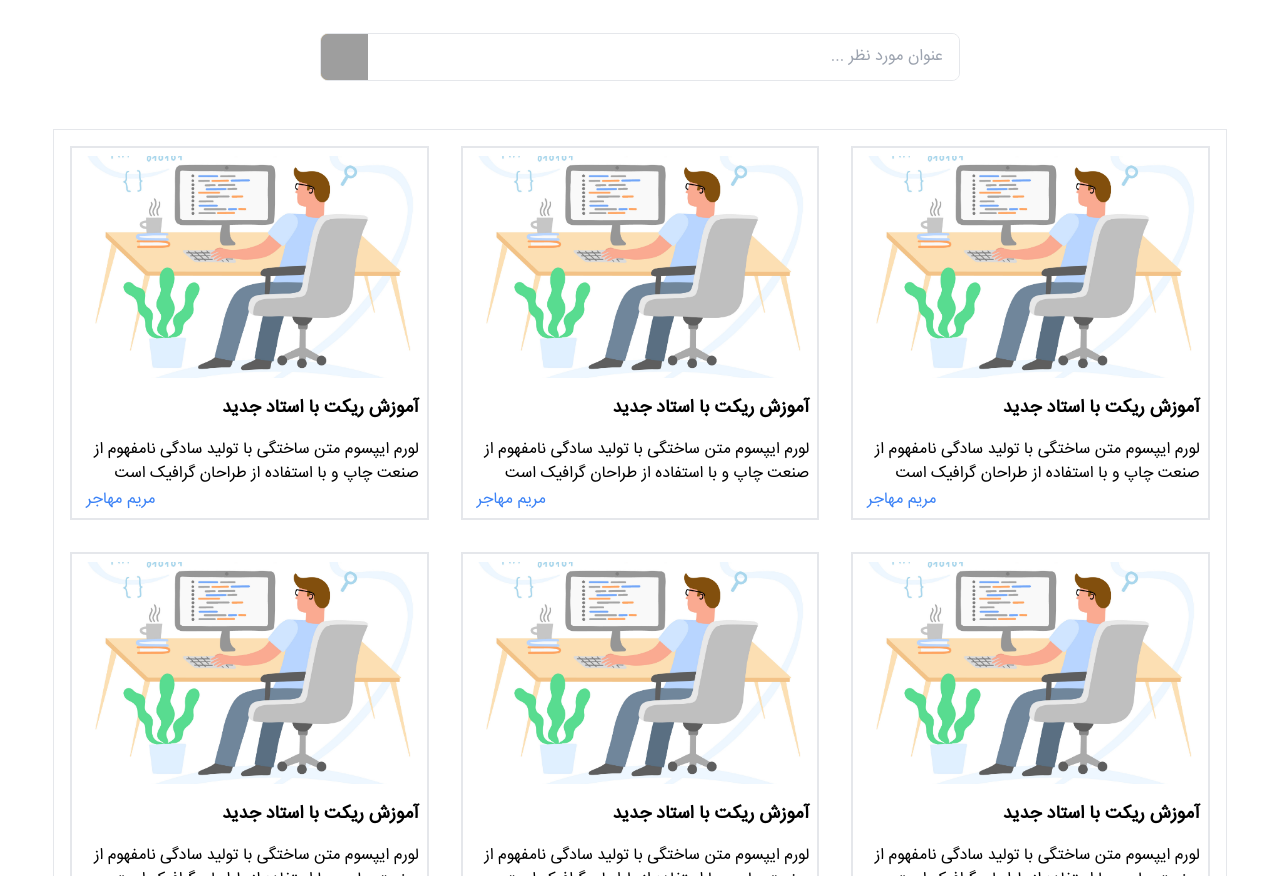
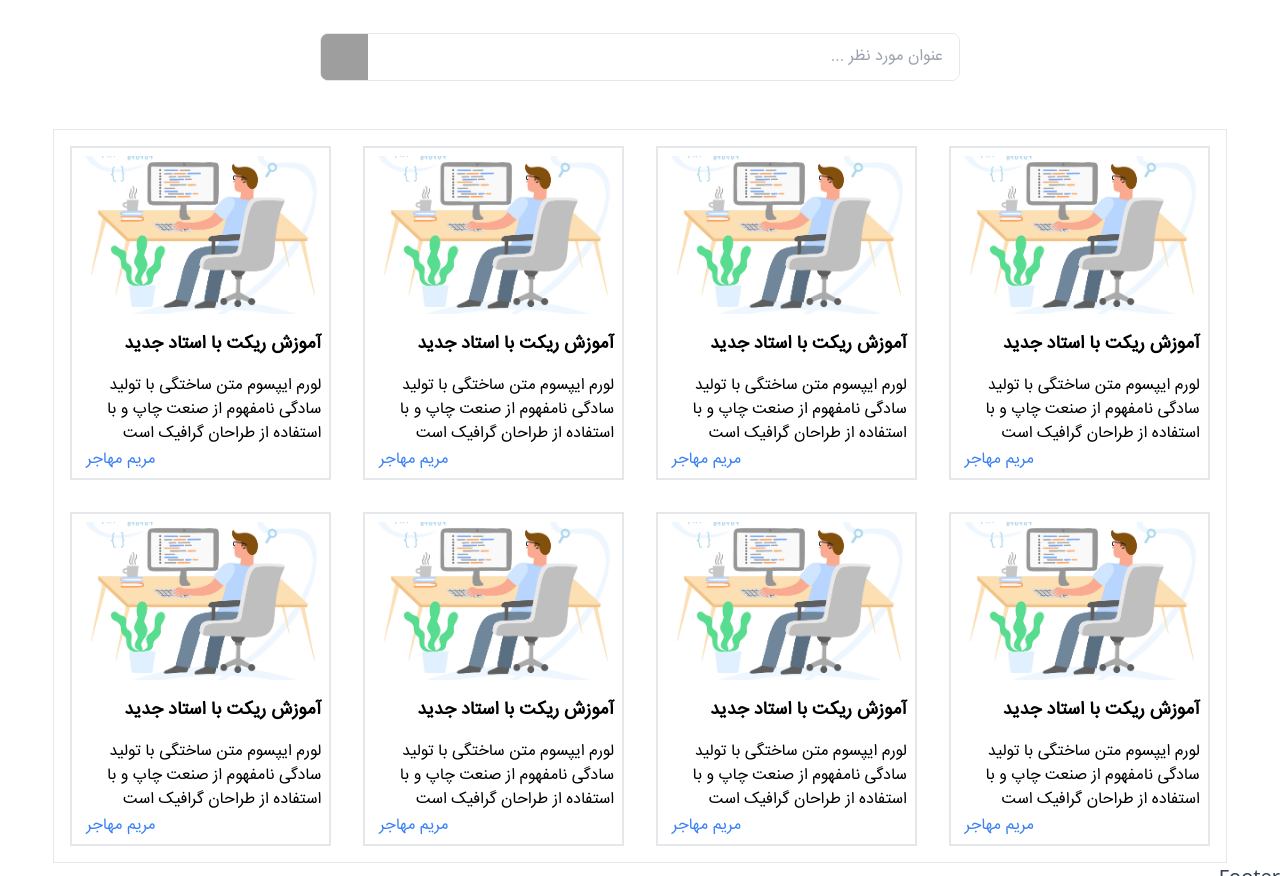
Before and after one commit to arefsalarieh/Educational-website, a React (Vite) app: page /NewsArticle in a window 1280 px wide. Shown: the part 580-1456 px from the top of the page. Built offline with nearby package versions, Linux system fonts and the light colour scheme; grey boxes are pictures that could not be loaded.

Commit message:
NewsArticle animate

```diff
--- a/src/components/NewsArticleComponent/NewsArticleComponent.jsx
+++ b/src/components/NewsArticleComponent/NewsArticleComponent.jsx
@@ -3,6 +3,8 @@ import NewsArticleItem from './NewsArticleItem'
 
 const NewsArticleComponent = () => {
     const [NewsArticleList , setNewsArticleList] = useState([
+        {title:'آموزش ریکت با استاد جدید' , desc:'لورم ایپسوم متن ساختگی با تولید سادگی نامفهوم از صنعت چاپ و با استفاده از طراحان گرافیک است ' , pic:'NewsArticle.png' , teacher:'مریم مهاجر'},
+        {title:'آموزش ریکت با استاد جدید' , desc:'لورم ایپسوم متن ساختگی با تولید سادگی نامفهوم از صنعت چاپ و با استفاده از طراحان گرافیک است ' , pic:'NewsArticle.png' , teacher:'مریم مهاجر'},
         {title:'آموزش ریکت با استاد جدید' , desc:'لورم ایپسوم متن ساختگی با تولید سادگی نامفهوم از صنعت چاپ و با استفاده از طراحان گرافیک است ' , pic:'NewsArticle.png' , teacher:'مریم مهاجر'},
         {title:'آموزش ریکت با استاد جدید' , desc:'لورم ایپسوم متن ساختگی با تولید سادگی نامفهوم از صنعت چاپ و با استفاده از طراحان گرافیک است ' , pic:'NewsArticle.png' , teacher:'مریم مهاجر'},
         {title:'آموزش ریکت با استاد جدید' , desc:'لورم ایپسوم متن ساختگی با تولید سادگی نامفهوم از صنعت چاپ و با استفاده از طراحان گرافیک است ' , pic:'NewsArticle.png' , teacher:'مریم مهاجر'},
--- a/src/components/NewsArticleComponent/NewsArticleItem.jsx
+++ b/src/components/NewsArticleComponent/NewsArticleItem.jsx
@@ -1,8 +1,13 @@
 import React from 'react'
+import { motion } from 'framer-motion';
 
 const NewsArticleItem = ({title , desc , pic , teacher}) => {
   return (
-    <div className='sm:w-1/2 lg:w-1/3 relative sm:text-right p-4 '>
+    <motion.div
+    initial={{opacity:0}}
+    whileInView={{opacity:1}}
+    transition={{ delay:0.3}}
+    className='sm:w-1/2 lg:w-1/4 relative sm:text-right p-4 '>
         <div className='border-2 p-2 pb-8'>
             <img src={pic} alt="" />
             <h2 className='text-lg font-extrabold mt-4'>{title}</h2>
@@ -10,7 +15,7 @@ const NewsArticleItem = ({title , desc , pic , teacher}) => {
             <a className='sm:absolute block mt-4 mx-auto sm:mx-0  left-8 bottom-6 text-blue-500'>{teacher} </a>
         </div>
 
-</div>
+    </motion.div>
   )
 }
 
--- a/src/screens/NewsArticle/NewsArticle.jsx
+++ b/src/screens/NewsArticle/NewsArticle.jsx
@@ -1,23 +1,32 @@
 import React from 'react'
 import BigSearch from '../../components/common/BigSearch/BigSearch';
 import NewsArticleComponent from '../../components/NewsArticleComponent/NewsArticleComponent';
+import { motion } from 'framer-motion'
 
 const NewsArticle = () => {
   return (
-    <div className='text-center font-irSans'>
+    <motion.div
+    initial={{opacity:0}}
+    animate={{opacity:1}}
+    transition={{duration:0.5}}
+    className='text-center font-irSans'>
 
-    <section>
-        <div className='mx-auto w-2/5 mt-12'><img src="laptop.png" alt="" /></div>
-    </section>
+      <motion.section
+      initial={{opacity:0 , y:-100}}
+      animate={{opacity:1 , y:0}}
+      transition={{duration:0.5}}
+      >
+          <div className='mx-auto w-2/5 mt-12'><img src="laptop.png" alt="" /></div>
+      </motion.section>
 
-    <h2 className='mb-12 font-extrabold text-xl mt-8'>اخبار و مقالات  </h2>
+      <h2 className='mb-12 font-extrabold text-xl mt-8'>اخبار و مقالات  </h2>
 
-    <BigSearch placeholder='عنوان مورد نظر ...'/>
+      <BigSearch placeholder='عنوان مورد نظر ...'/>
 
-    <NewsArticleComponent/>
+      <NewsArticleComponent/>
 
 
-  </div>
+  </motion.div>
   )
 }
 
```
Lines whose indentation alone changed are shown as unchanged.
